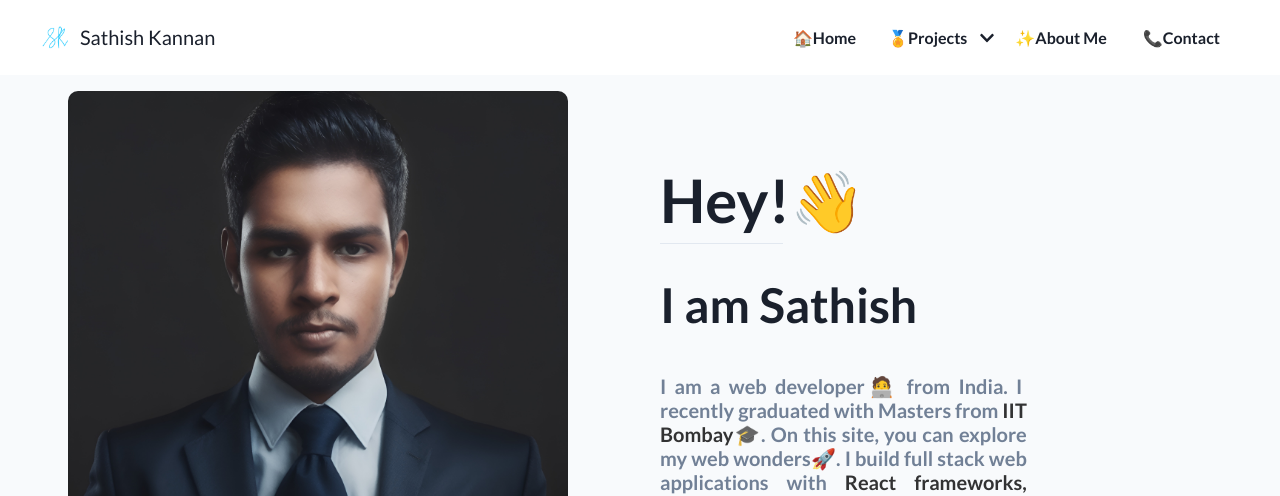
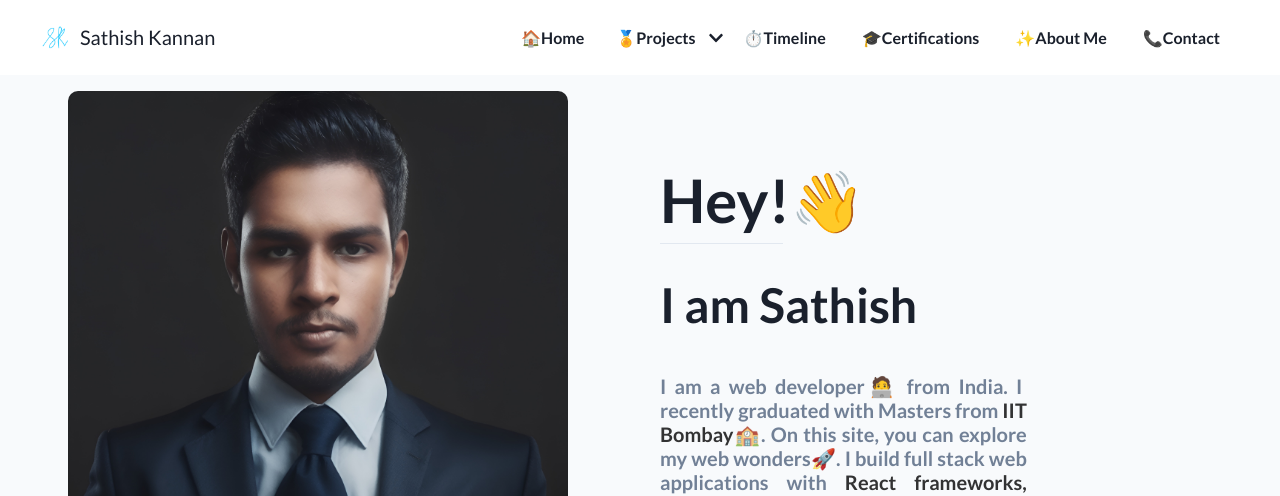
Before and after one commit to sathishkannan162/personal_portfolio_website, a React (Vite) app: page / in a window 1280 px wide. Shown: the top 496 px of the page. Built offline with nearby package versions, Linux system fonts and the light colour scheme.

Commit message:
feat: write new routes

```diff
--- /dev/null
+++ b/src/Certifications.jsx
@@ -0,0 +1,7 @@
+export default function () {
+  return (
+    <div>
+      <h1>Certifications</h1>
+    </div>
+  );
+}
--- a/src/HeroSection.jsx
+++ b/src/HeroSection.jsx
@@ -120,7 +120,7 @@ export default function CallToActionWithVideo() {
                   I am a web developer🧑‍💻 from India. I recently graduated with
                   Masters from{' '}
                   <Text as={'span'} color={'blackAlpha.800'}>
-                    IIT Bombay🎓
+                    IIT Bombay🏫
                   </Text>
                   . On this site, you can explore my web wonders🚀. I build full
                   stack web applications with{' '}
--- a/src/Navbar.jsx
+++ b/src/Navbar.jsx
@@ -72,6 +72,12 @@ const Navbar = () => {
               </Button>
               <MenuContainer closeMenu={() => {}} />
               <Button variant="ghost">
+                <Link to="/timeline">⏱️Timeline</Link>
+              </Button>
+              <Button variant="ghost">
+                <Link to="/Certifications">🎓Certifications</Link>
+              </Button>
+              <Button variant="ghost">
                 <Link to="/about">✨About Me</Link>
               </Button>
               <Button variant="ghost">
--- /dev/null
+++ b/src/Timeline.jsx
@@ -0,0 +1,7 @@
+export default function () {
+  return (
+    <div>
+      <h1>Timeline</h1>
+    </div>
+  );
+}
```
Also changed, not shown: src/main.jsx (+10 -0 lines).
